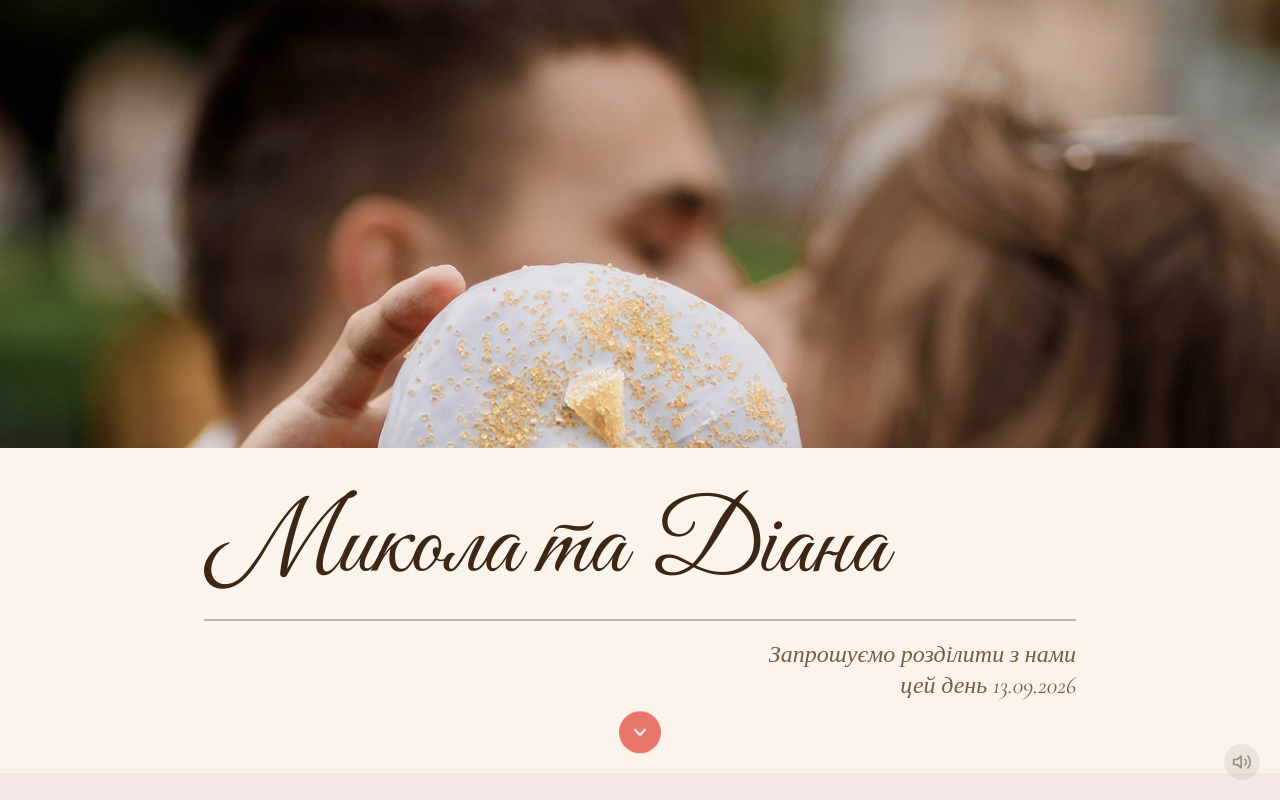
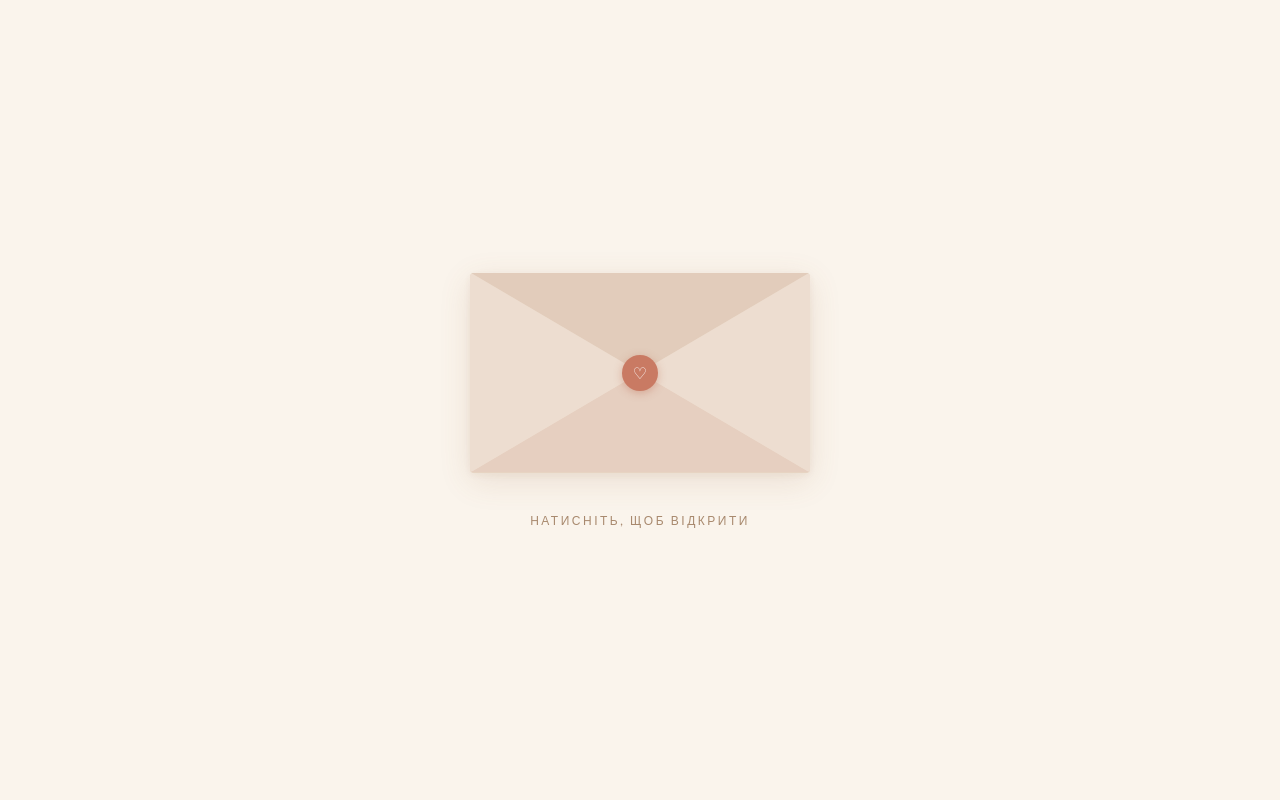
Before and after one commit to OnyshkevychMykola/wedding-site, a React (Vite) app: page / in a window 1280 px wide. Shown: the top 800 px of the page. Built offline with nearby package versions, Linux system fonts and the light colour scheme.

Commit message:
added presented layer

```diff
--- a/src/App.tsx
+++ b/src/App.tsx
@@ -1,3 +1,4 @@
+import { useRef, useState } from 'react'
 import Hero from './components/Hero'
 import Story from './components/Story'
 import DateSection from './components/DateSection'
@@ -6,10 +7,23 @@ import Timeline from './components/Timeline'
 import Details from './components/Details'
 import RsvpForm from './components/RsvpForm'
 import Footer from './components/Footer'
-import MusicPlayer from './components/MusicPlayer'
+import MusicPlayer, { MusicPlayerRef } from './components/MusicPlayer'
+import EnvelopeIntro from './components/EnvelopeIntro'
 
 export default function App() {
+  const [envelopeOpened, setEnvelopeOpened] = useState(false)
+  const musicRef = useRef<MusicPlayerRef>(null)
+
+  const handleEnvelopeDone = () => {
+    setEnvelopeOpened(true)
+    musicRef.current?.play()
+  }
+
   return (
+    <>
+      {!envelopeOpened && (
+        <EnvelopeIntro onDone={handleEnvelopeDone} />
+      )}
       <main>
         <Hero />
         <Story />
@@ -23,7 +37,8 @@ export default function App() {
         <Details />
         <RsvpForm />
         <Footer />
-      <MusicPlayer />
+        <MusicPlayer ref={musicRef} />
       </main>
+    </>
   )
 }
--- /dev/null
+++ b/src/components/EnvelopeIntro.tsx
@@ -0,0 +1,83 @@
+import { useState } from 'react'
+import { motion } from 'framer-motion'
+import styles from '../styles/EnvelopeIntro.module.css'
+
+type Phase = 'idle' | 'opening' | 'done'
+
+export default function EnvelopeIntro({ onDone }: { onDone: () => void }) {
+  const [phase, setPhase] = useState<Phase>('idle')
+
+  const handleClick = () => {
+    if (phase !== 'idle') return
+    setPhase('opening')
+    setTimeout(onDone, 3300)
+  }
+
+  if (phase === 'done') return null
+
+  return (
+    <motion.div
+      className={styles.overlay}
+      onClick={handleClick}
+      animate={phase === 'opening' ? { opacity: 0 } : { opacity: 1 }}
+      transition={phase === 'opening' ? { duration: 0.7, delay: 2.6 } : { duration: 0.6 }}
+    >
+      <div className={styles.scene}>
+        {/* Letter card slides up from inside envelope */}
+        <motion.div
+          className={styles.letter}
+          initial={{ y: '30%', opacity: 0 }}
+          animate={phase === 'opening' ? { y: '-55%', opacity: 1 } : { y: '30%', opacity: 0 }}
+          transition={{ duration: 1.0, delay: 0.7, ease: [0.22, 1, 0.36, 1] }}
+        >
+          <span className={styles.letterMonogram}>М &amp; Д</span>
+          <span className={styles.letterDate}>13 · 09 · 2026</span>
+          <span className={styles.letterInvite}>Запрошуємо вас</span>
+        </motion.div>
+
+        {/* Envelope */}
+        <div className={styles.envelope}>
+          {/* Back layer (visible through open flap) */}
+          <div className={styles.envelopeBack} />
+
+          {/* Side folds */}
+          <div className={styles.flapLeft} />
+          <div className={styles.flapRight} />
+
+          {/* Bottom fold */}
+          <div className={styles.flapBottom} />
+
+          {/* Top flap — rotates open on click */}
+          <motion.div
+            className={styles.flapTop}
+            animate={phase === 'opening' ? { rotateX: -175 } : { rotateX: 0 }}
+            transition={{ duration: 0.9, ease: [0.22, 1, 0.36, 1] }}
+          />
+
+          {/* Wax seal — fades before flap lifts */}
+          <motion.div
+            className={styles.seal}
+            animate={phase === 'opening' ? { scale: 0, opacity: 0 } : { scale: 1, opacity: 1 }}
+            transition={{ duration: 0.2 }}
+          >
+            ♡
+          </motion.div>
+        </div>
+
+        {/* Hint below envelope */}
+        <motion.p
+          className={styles.hint}
+          initial={{ opacity: 0, y: 6 }}
+          animate={
+            phase === 'opening'
+              ? { opacity: 0, y: 6 }
+              : { opacity: 1, y: 0 }
+          }
+          transition={phase === 'idle' ? { duration: 0.7, delay: 0.9 } : { duration: 0.15 }}
+        >
+          Натисніть, щоб відкрити
+        </motion.p>
+      </div>
+    </motion.div>
+  )
+}
--- a/src/components/MusicPlayer.tsx
+++ b/src/components/MusicPlayer.tsx
@@ -1,19 +1,25 @@
-import { useEffect, useRef, useState } from 'react'
+import { forwardRef, useImperativeHandle, useRef, useState } from 'react'
 import styles from '../styles/MusicPlayer.module.css'
 
-export default function MusicPlayer() {
+export interface MusicPlayerRef {
+  play: () => void
+}
+
+const MusicPlayer = forwardRef<MusicPlayerRef>(function MusicPlayer(_, ref) {
   const audioRef = useRef<HTMLAudioElement>(null)
   const [muted, setMuted] = useState(false)
   const [playing, setPlaying] = useState(false)
 
-  useEffect(() => {
-    const audio = audioRef.current
-    if (!audio) return
-    audio.volume = 0.4
-    audio.play()
-      .then(() => setPlaying(true))
-      .catch(() => setPlaying(false))
-  }, [])
+  useImperativeHandle(ref, () => ({
+    play: () => {
+      const audio = audioRef.current
+      if (!audio) return
+      audio.volume = 0.4
+      audio.play()
+        .then(() => setPlaying(true))
+        .catch(() => {})
+    },
+  }))
 
   const toggle = () => {
     const audio = audioRef.current
@@ -46,7 +52,9 @@ export default function MusicPlayer() {
       </button>
     </>
   )
-}
+})
+
+export default MusicPlayer
 
 function SoundIcon() {
   return (
--- /dev/null
+++ b/src/styles/EnvelopeIntro.module.css
@@ -0,0 +1,159 @@
+.overlay {
+  position: fixed;
+  inset: 0;
+  z-index: 9999;
+  background: var(--bg);
+  display: flex;
+  align-items: center;
+  justify-content: center;
+  cursor: pointer;
+}
+
+.scene {
+  display: flex;
+  flex-direction: column;
+  align-items: center;
+  gap: 32px;
+  /* perspective for the 3-D flap rotation */
+  perspective: 700px;
+  perspective-origin: 50% 50%;
+}
+
+/* ── Letter card (slides up from inside) ─────────────────── */
+.letter {
+  position: absolute;
+  z-index: 1;
+  width: calc(min(340px, 85vw) - 48px);
+  background: #fffaf4;
+  border: 1px solid var(--note-border);
+  border-radius: 8px;
+  padding: 20px 24px;
+  display: flex;
+  flex-direction: column;
+  align-items: center;
+  gap: 6px;
+  box-shadow: 0 4px 24px rgba(180, 130, 90, 0.12);
+  pointer-events: none;
+}
+
+.letterMonogram {
+  font-family: var(--font-script);
+  font-size: clamp(28px, 7vw, 38px);
+  color: var(--accent);
+  letter-spacing: 2px;
+}
+
+.letterDate {
+  font-family: var(--font-serif);
+  font-size: clamp(13px, 3vw, 15px);
+  color: var(--text-muted);
+  letter-spacing: 3px;
+}
+
+.letterInvite {
+  font-family: var(--font-body);
+  font-size: 11px;
+  letter-spacing: 2.5px;
+  text-transform: uppercase;
+  color: var(--text-light);
+  margin-top: 4px;
+}
+
+/* ── Envelope ─────────────────────────────────────────────── */
+.envelope {
+  position: relative;
+  width: min(340px, 85vw);
+  aspect-ratio: 1.7;
+  transform-style: preserve-3d;
+}
+
+/* Envelope body — the plain cream rectangle */
+.envelopeBack {
+  position: absolute;
+  inset: 0;
+  background: var(--bg-section);
+  border-radius: 4px;
+  border: 1px solid rgba(180, 130, 90, 0.2);
+  box-shadow:
+    0 8px 32px rgba(150, 100, 60, 0.14),
+    0 2px 8px rgba(150, 100, 60, 0.08);
+}
+
+/* Left diagonal fold */
+.flapLeft {
+  position: absolute;
+  inset: 0;
+  background: #edddd0;
+  clip-path: polygon(0 0, 50% 50%, 0 100%);
+  border-radius: 4px 0 0 4px;
+}
+
+/* Right diagonal fold */
+.flapRight {
+  position: absolute;
+  inset: 0;
+  background: #edddd0;
+  clip-path: polygon(100% 0, 50% 50%, 100% 100%);
+  border-radius: 0 4px 4px 0;
+}
+
+/* Bottom fold */
+.flapBottom {
+  position: absolute;
+  inset: 0;
+  background: #e6cfc0;
+  clip-path: polygon(0 100%, 50% 50%, 100% 100%);
+  border-radius: 0 0 4px 4px;
+}
+
+/* Top flap — animates open */
+.flapTop {
+  position: absolute;
+  inset: 0;
+  background: #e2ccbb;
+  clip-path: polygon(0 0, 100% 0, 50% 50%);
+  border-radius: 4px 4px 0 0;
+  transform-origin: top center;
+  transform-style: preserve-3d;
+  backface-visibility: hidden;
+  z-index: 2;
+}
+
+/* Wax seal at the center of the envelope */
+/* Use calc() instead of transform translate so Framer Motion scale doesn't fight the centering */
+.seal {
+  position: absolute;
+  top: calc(50% - 18px);
+  left: calc(50% - 18px);
+  z-index: 3;
+  width: 36px;
+  height: 36px;
+  border-radius: 50%;
+  background: var(--accent);
+  display: flex;
+  align-items: center;
+  justify-content: center;
+  color: #fff;
+  font-size: 16px;
+  box-shadow: 0 2px 8px rgba(180, 90, 60, 0.35);
+  pointer-events: none;
+}
+
+/* ── Hint text ────────────────────────────────────────────── */
+.hint {
+  font-family: var(--font-body);
+  font-size: 12px;
+  letter-spacing: 2.5px;
+  text-transform: uppercase;
+  color: var(--text-light);
+  user-select: none;
+  margin-top: 8px;
+}
+
+@media (max-width: 420px) {
+  .seal {
+    width: 30px;
+    height: 30px;
+    font-size: 14px;
+  }
+}
```
Lines whose indentation alone changed are shown as unchanged.
